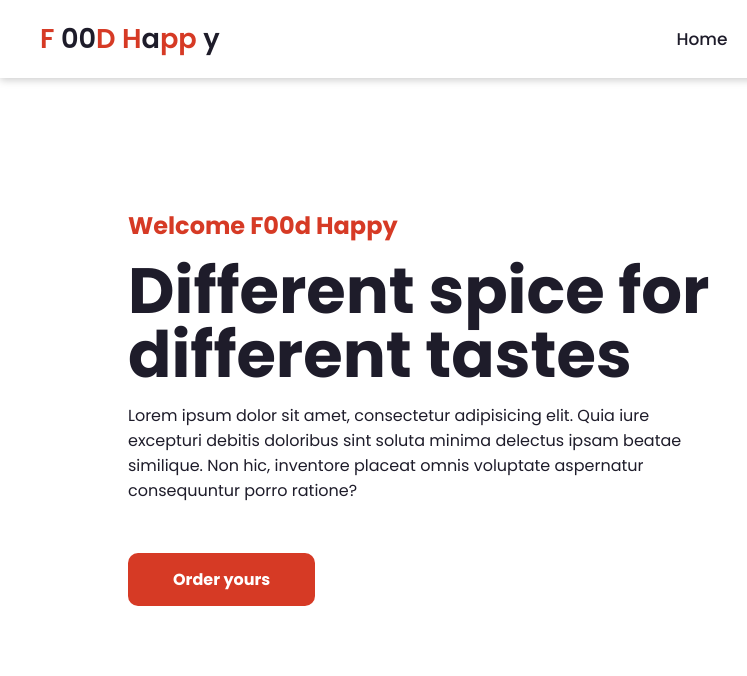
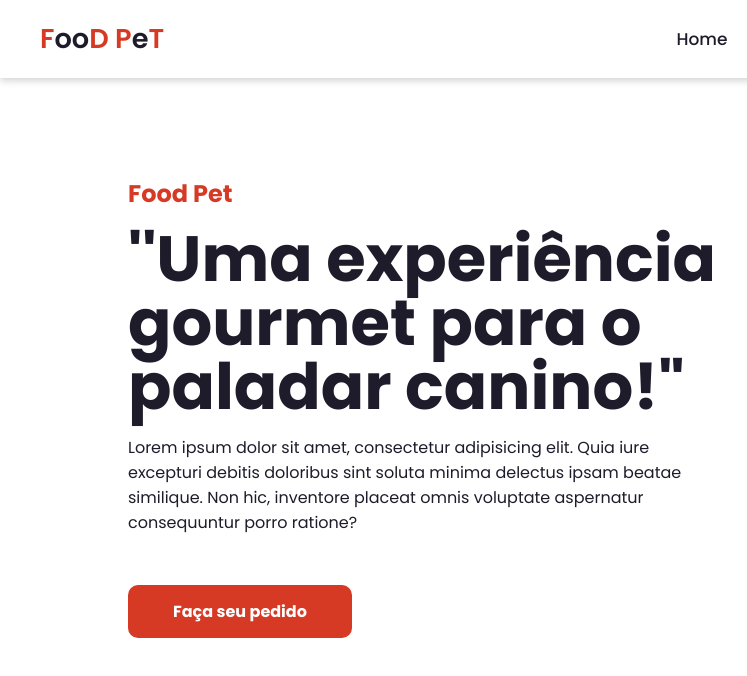
Before and after one commit to BorgesAbraao10/food-happy, a plain HTML site: page Landing-page/index.html in a window 1280 px wide. Shown: the full height of the page, 0-747 px from the left. Drawn offline with nearby package versions, Linux system fonts and the light colour scheme.

Commit message:
Last update

```diff
--- a/Landing-page/index.html
+++ b/Landing-page/index.html
@@ -14,7 +14,7 @@
     <header>
       <nav class="navigation">
         <a href="#" class="logo"
-          >F <span>00</span>D H<span>a</span>pp <span>y</span></a
+          >F<span>oo</span>D P<span>e</span>T</a
         >
         <ul class="nav-menu">
           <li class="nav-item"><a href="#">Home</a></li>
@@ -34,15 +34,15 @@
     <main>
       <section class="home">
         <div class="home-text">
-          <h4 class="text-h4">Welcome F00d Happy</h4>
-          <h1 class="text-h1">Different spice for different tastes</h1>
+          <h4 class="text-h4">Food Pet</h4>
+          <h1 class="text-h1">''Uma experiência gourmet para o paladar canino!" </h1>
           <p>
             Lorem ipsum dolor sit amet, consectetur adipisicing elit. Quia iure
             excepturi debitis doloribus sint soluta minima delectus ipsam beatae
             similique. Non hic, inventore placeat omnis voluptate aspernatur
             consequuntur porro ratione?
           </p>
-          <a href="#" class="home-btn">Order yours</a>
+          <a href="#" class="home-btn">Faça seu pedido</a>
         </div>
         <div class="home-img">
           <img src="https://th.bing.com/th/id/R.1d9aeab2b3a20b520e789a7e90282c51?rik=OU4XwfM3cx5F6Q&riu=http%3a%2f%2fwww.portalpets.com.br%2fwp-content%2fuploads%2fcachorro-comendo-racao-620x413.jpg&ehk=qez7LfPtOaqUxEywvzvpypFFT%2fsHQ3Wvdi85WJj1TpI%3d&risl=&pid=ImgRaw&r=0" alt="">
```
